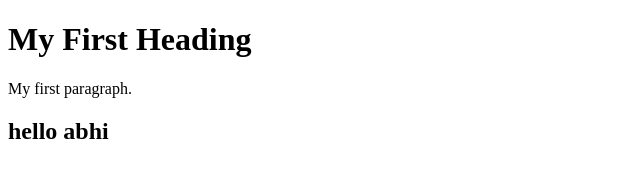
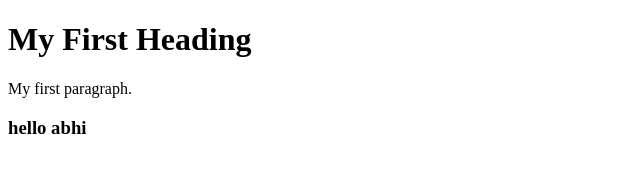
Before and after one commit to abhikanakavalli/GitTesting, a plain HTML site: page index.html in a window 1280 px wide. Shown: the whole page, without its empty margins (0-640 px from the left). Drawn offline with Linux system fonts and the light colour scheme.

Commit message:
File Changes

```diff
--- a/index.html
+++ b/index.html
@@ -4,7 +4,7 @@
 
 <h1>My First Heading</h1>
 <p>My first paragraph.</p>
-<h2>hello abhi</h2>
+<h3>hello abhi</h3>
 
 </body>
 </html>
```
